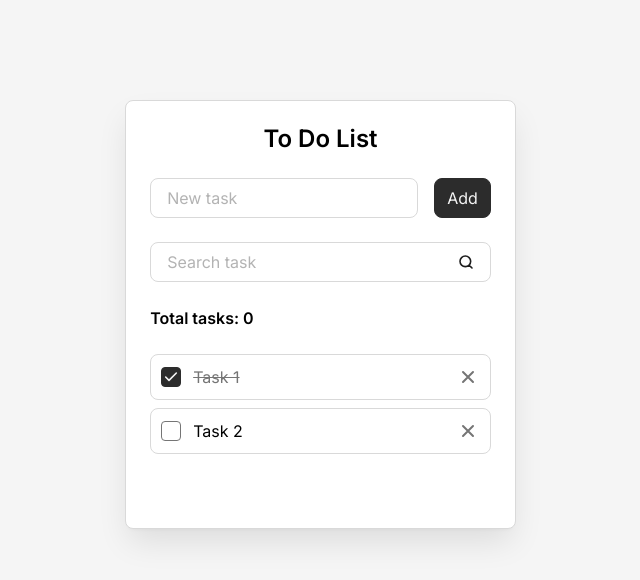
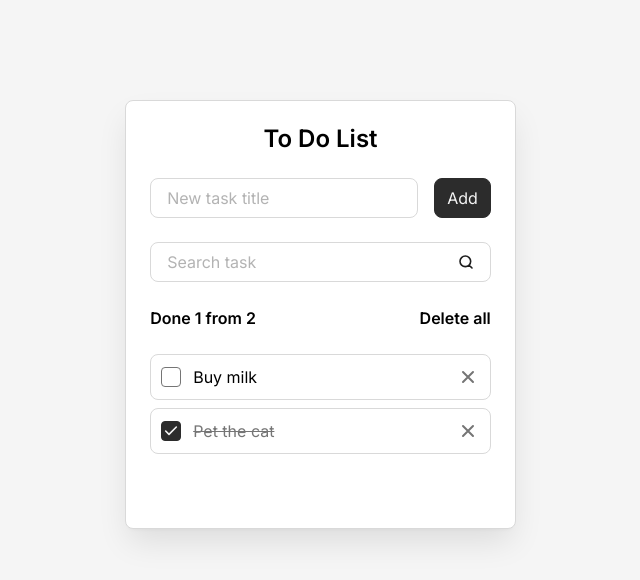
Before and after one commit to weishaupt666/ReactBasics, a React (Vite) app in the folder react-basics/: page / in a window 1280 px wide. Shown: the top 580 px of the page, without its empty margins (312-952 px from the left). Built offline with nearby package versions, Linux system fonts and the light colour scheme.

Commit message:
Refactor: added props to components

```diff
--- a/react-basics/src/App.jsx
+++ b/react-basics/src/App.jsx
@@ -3,7 +3,7 @@ import Todo from "./components/Todo"
 
 function App() {
   return (
-      <Todo />
+    <Todo />
   )
 }
 
--- a/react-basics/src/components/AddTaskForm.jsx
+++ b/react-basics/src/components/AddTaskForm.jsx
@@ -4,8 +4,12 @@ import Button from "./Button"
 const AddTaskForm = () => {
     return (
         <form className="todo__form">
-            <Field />
-            <Button />
+            <Field
+                className="todo__field"
+                label="New task title"
+                id="new-task"
+            />
+            <Button type="submit">Add</Button>
         </form>
     )
 }
--- a/react-basics/src/components/Button.jsx
+++ b/react-basics/src/components/Button.jsx
@@ -1,6 +1,17 @@
-const Button = () => {
+const Button = (props) => {
+    const {
+        className='',
+        type='button',
+        children,
+    } = props
+
     return (
-        <button className="button" type="submit">Add</button>
+        <button
+        className={`button ${className}`}
+        type={type}
+        >
+            {children}
+        </button>
     )
 }
 
--- a/react-basics/src/components/Field.jsx
+++ b/react-basics/src/components/Field.jsx
@@ -1,17 +1,25 @@
-const Field = () => {
+const Field = (props) => {
+  const {
+    className = '',
+    id,
+    label,
+    type = 'text',
+  } = props
+
     return (
-        <div className="todo__field field">
+        <div className={`field ${className}`}>
           <label
             className="field__label"
-            htmlFor="new-task"
+            htmlFor={id}
           >
-            New task
+            {label}
           </label>
           <input
             className="field__input"
-            id="new-task"
+            id={id}
             placeholder=" "
             autoComplete="off"
+            type={type}
           />
         </div>
     )
--- a/react-basics/src/components/SearchTaskForm.jsx
+++ b/react-basics/src/components/SearchTaskForm.jsx
@@ -1,21 +1,14 @@
+import Field from './Field'
+
 const SearchTaskForm = () => {
     return (
       <form className="todo__form">
-        <div className="todo__field field">
-          <label
-            className="field__label"
-            htmlFor="search-task"
-          >
-            Search task
-          </label>
-          <input
-            className="field__input"
-            id="search-task"
-            placeholder=" "
-            autoComplete="off"
-            type="search"
-          />
-        </div>
+        <Field
+          className="todo__field"
+          label="Search task"
+          id="search-task"
+          type="search"
+        />
       </form>
     )
 }
--- a/react-basics/src/components/Todo.jsx
+++ b/react-basics/src/components/Todo.jsx
@@ -4,13 +4,21 @@ import TodoInfo from "./Todoinfo"
 import TodoList from "./TodoList"
 
 const Todo = () => {
+  const tasks = [
+    {id: 'task-1', title: 'Buy milk', isDone: false},
+    {id: 'task-2', title: 'Pet the cat', isDone: true},
+  ]
+
     return (
     <div className="todo">
       <h1 className="todo__title">To Do List</h1>
       <AddTaskForm />
       <SearchTaskForm />
-      <TodoInfo />
-      <TodoList />
+      <TodoInfo
+        total={tasks.length}
+        done={tasks.filter(({isDone}) => isDone).length}
+      />
+      <TodoList tasks={tasks}/>
     </div>
     )
 }
--- a/react-basics/src/components/TodoItem.jsx
+++ b/react-basics/src/components/TodoItem.jsx
@@ -1,16 +1,25 @@
-const TodoItem = () => {
+const TodoItem = (props) => {
+  const {
+    className='',
+    id,
+    title,
+    isDone,
+  } = props
+
     return (
-        <li className="todo__item todo-item">
+        <li className={`todo-item ${className}`}>
           <input
             className="todo-item__checkbox"
-            id="task-1"
+            id={id}
             type="checkbox"
-            checked />
+            checked={isDone}
+            readOnly
+          />
           <label
             className="todo-item__label"
-            htmlFor="task-1"
+            htmlFor={id}
           >
-            Task 1
+            {title}
           </label>
           <button
             className="todo-item__delete-button"
--- a/react-basics/src/components/TodoList.jsx
+++ b/react-basics/src/components/TodoList.jsx
@@ -1,6 +1,10 @@
 import TodoItem from "./TodoItem"
 
-const TodoList = () => {
+const TodoList = (props) => {
+    const {
+        tasks=[],
+    } = props
+
     const hasTasks = true
 
     if (!hasTasks) {
@@ -9,39 +13,13 @@ const TodoList = () => {
 
     return (
         <ul className="todo__list">
-            <TodoItem />
-            <li className="todo__item todo-item">
-            <input
-                className="todo-item__checkbox"
-                id="task-2"
-                type="checkbox" />
-            <label
-                className="todo-item__label"
-                htmlFor="task-2"
-            >
-                Task 2
-            </label>
-            <button
-                className="todo-item__delete-button"
-                aria-label="Delete"
-                title="Delete"
-            >
-                <svg
-                width="20"
-                height="20"
-                viewBox="0 0 20 20"
-                fill="none"
-                xmlns="http://www.w3.org/2000/svg"
-                >
-                <path
-                    d="M15 5L5 15M5 5L15 15"
-                    stroke="#757575"
-                    strokeWidth="2"
-                    strokeLinecap="round"
-                    strokeLinejoin="round" />
-                </svg>
-            </button>
-            </li>
+            {tasks.map((task) => (
+                <TodoItem
+                    className="todo__item"
+                    key={task.id}
+                    {...task}
+                />
+            ))}
         </ul>
     )
 }
--- a/react-basics/src/components/Todoinfo.jsx
+++ b/react-basics/src/components/Todoinfo.jsx
@@ -1,8 +1,21 @@
-const TodoInfo = () => {
+const TodoInfo = (props) => {
+  const {
+    total,
+    done,
+  } = props
+
+  const hasTasks = total > 0
+
     return (
       <div className="todo__info">
-        <div className="todo__total-tasks">Total tasks: <span>0</span></div>
-        <button className="todo__delete-all-button" type="button">Delete all</button>
+        <div className="todo__total-tasks">
+          Done {done} from {total}
+        </div>
+        {hasTasks && (
+          <button className="todo__delete-all-button" type="button">
+            Delete all
+          </button>
+        )}
       </div>
     )
 }
--- a/react-basics/src/styles/components/todo.css
+++ b/react-basics/src/styles/components/todo.css
@@ -44,11 +44,6 @@
   &:hover {
     color: var(--color-gray-4);
   }
-
-  &:not(.is-visible) {
-    opacity: 0;
-    visibility: hidden;
-  }
 }
 
 .todo__list,
```
